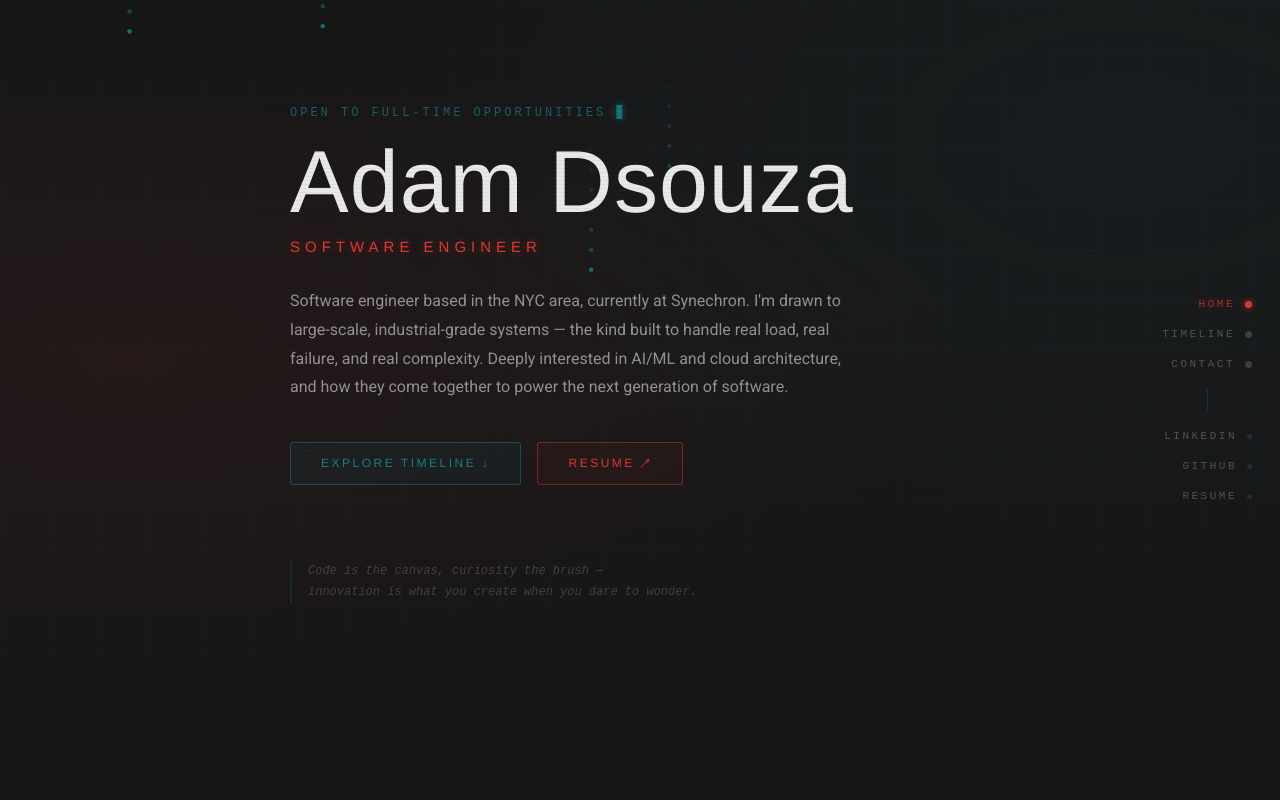
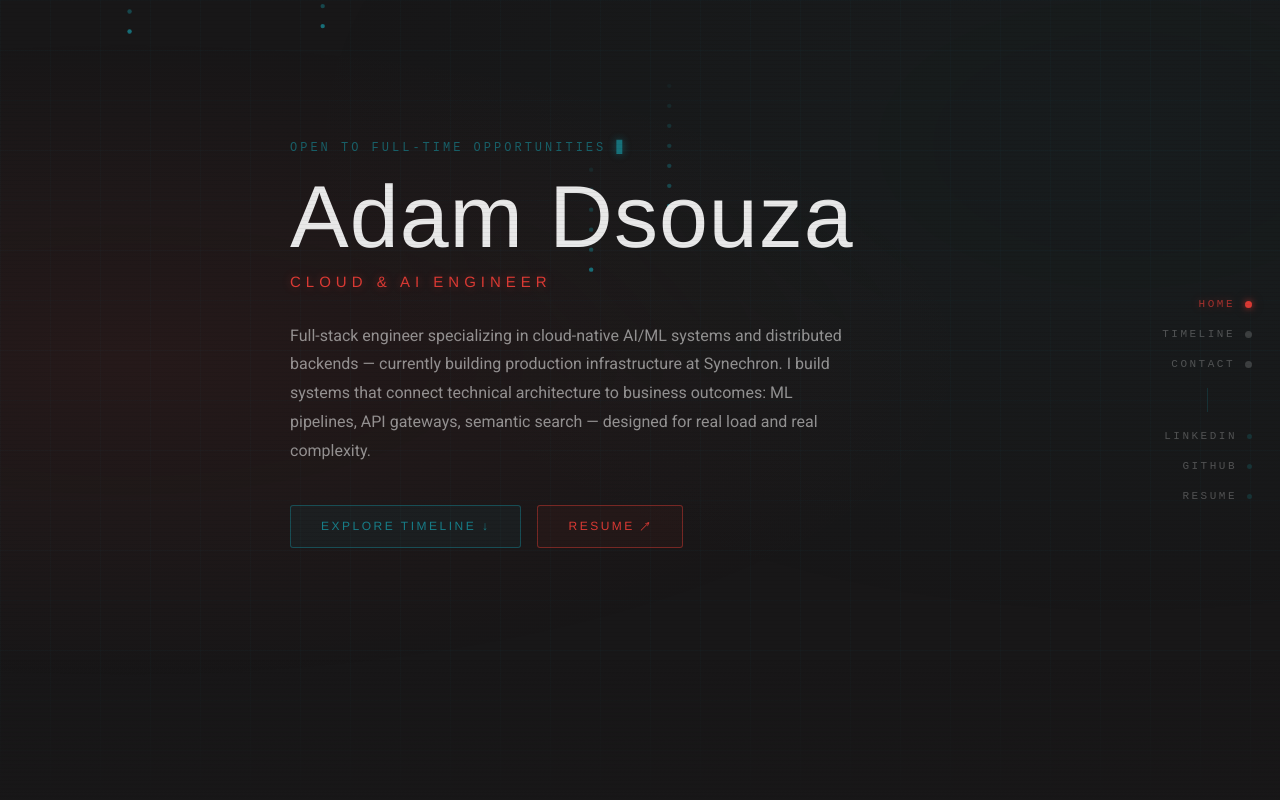
Before and after one commit to adsouza5/portfolio-react, a React (Create React App) app: page / in a window 1280 px wide. Shown: the top 800 px of the page. Built offline with nearby package versions, Linux system fonts and the light colour scheme; a web font is replaced by a local one.

Commit message:
Update hero: Cloud & AI Engineer role, tighten bio, remove quote

```diff
--- a/src/components/Home.js
+++ b/src/components/Home.js
@@ -87,14 +87,14 @@ const Home = () => (
         Adam Dsouza
       </a>
 
-      <p className="hero-role">Software Engineer</p>
+      <p className="hero-role">Cloud &amp; AI Engineer</p>
 
       <p className="hero-bio">
-        Software engineer based in the NYC area, currently at Synechron.
-        I'm drawn to large-scale, industrial-grade systems — the kind built
-        to handle real load, real failure, and real complexity. Deeply
-        interested in AI/ML and cloud architecture, and how they come
-        together to power the next generation of software.
+        Full-stack engineer specializing in cloud-native AI/ML systems and
+        distributed backends — currently building production infrastructure
+        at Synechron. I build systems that connect technical architecture
+        to business outcomes: ML pipelines, API gateways, semantic search
+        — designed for real load and real complexity.
       </p>
 
       <div className="hero-ctas">
@@ -110,13 +110,6 @@ const Home = () => (
           Resume ↗
         </a>
       </div>
-
-      <p className="hero-quote">
-        <i>
-          Code is the canvas, curiosity the brush —<br />
-          innovation is what you create when you dare to wonder.
-        </i>
-      </p>
     </div>
   </section>
 );
```
